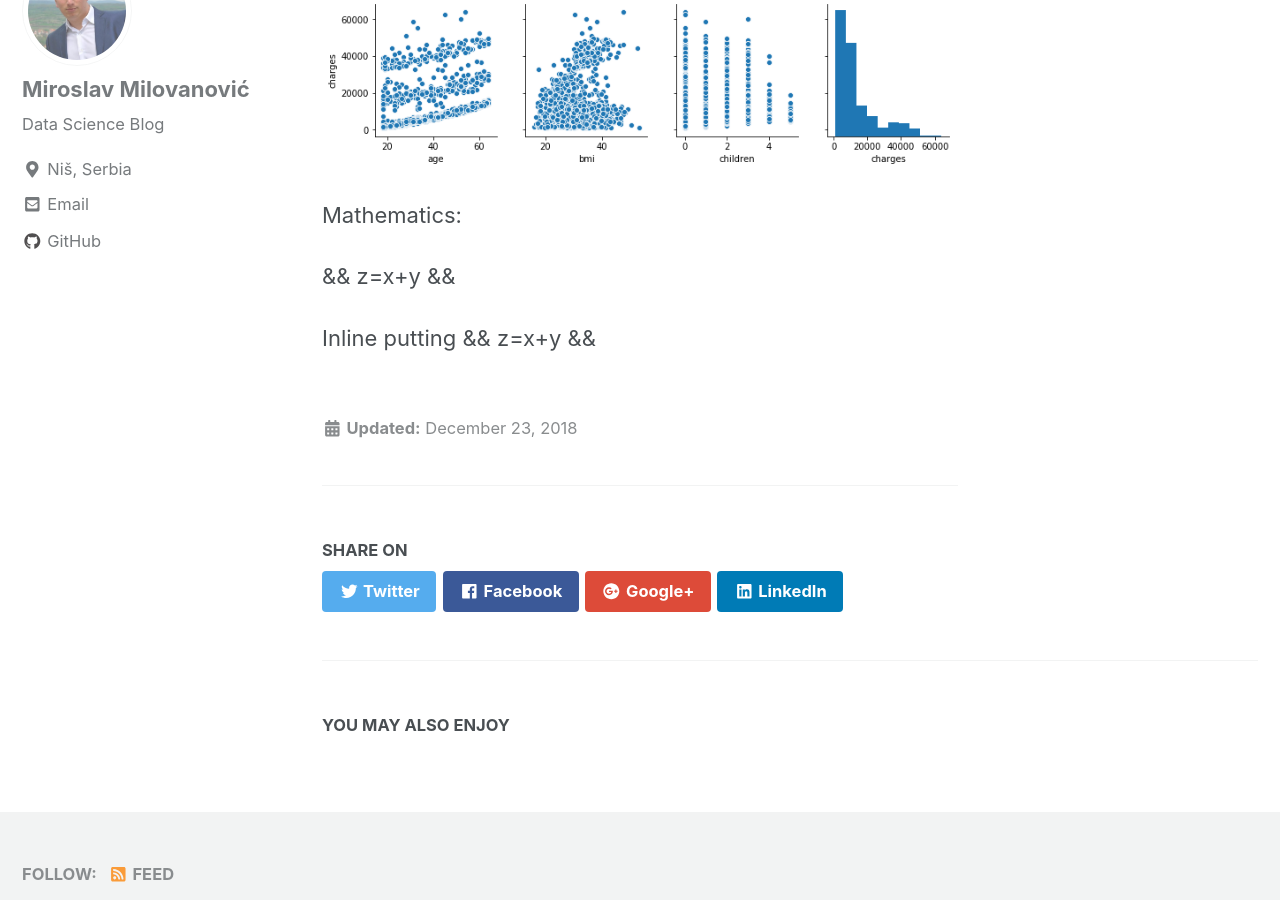
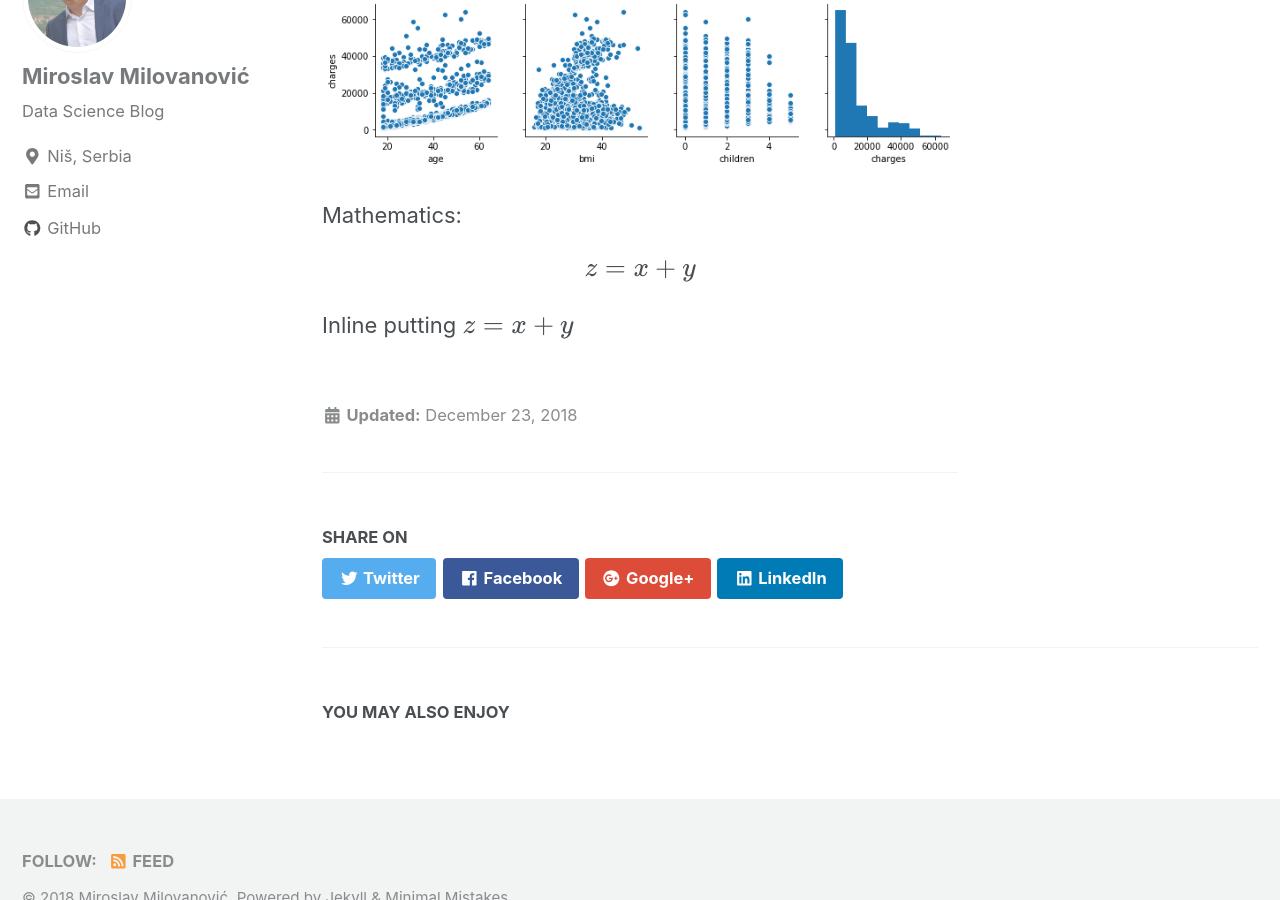
Before and after one commit to mmilovanovic87/mmilovanovic87.github.io, a Jekyll site: the page built from _posts/2018-12-23-LinearRegression.md, in a window 1280 px wide and 900 px high, scrolled down 2599 px. Built offline with Jekyll 4.4.1, drawn with Linux system fonts in a browser that asks for light colours; cached includes are drawn as plain includes; nearby versions of some CDN libraries; formulas are drawn with MathJax 3.

Commit message:
1st project - beta version.1

```diff
--- a/_posts/2018-12-23-LinearRegression.md
+++ b/_posts/2018-12-23-LinearRegression.md
@@ -49,6 +49,6 @@ Here is an image:
 
 Mathematics:
 
-&& z=x+y &&
+$$ z=x+y $$
 
-Inline putting && z=x+y &&
+Inline putting $$ z=x+y $$
```
